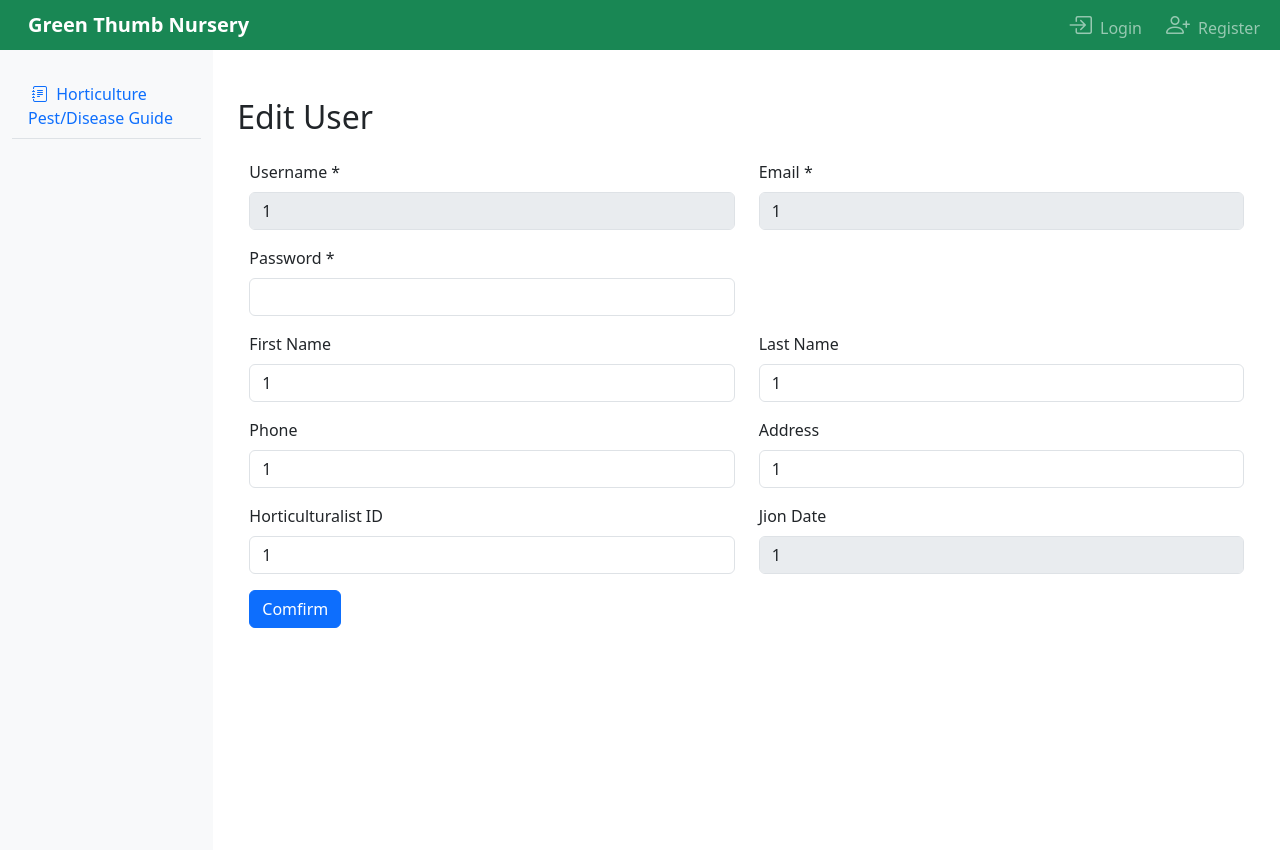
After one commit to Zilin-Li/Biosecurity-Guide-Python, a Flask app: page /admin/user/edit in a window 1280 px wide. The commit adds this page. Run offline with Flask 3, Linux system fonts and the light colour scheme; some libraries are stand-ins or nearby versions.

Commit message:
user management

```diff
--- /dev/null
+++ b/app/templates/admin/userEdit.html
@@ -0,0 +1,75 @@
+{% extends "public/dashboard.html" %}
+
+{% block mainRight %}
+    {% block rightHeader %}
+    <h2 class="mb-4">Edit User</h2>
+    {% endblock %}
+    {% block rightContent %}
+    <div class="container my-4">
+        <form action="{{ url_for('edit_user') }}" method="post">
+            <div class="row">
+                <!-- Username -->
+                <div class="col-md-6 mb-3">
+                    <label for="username" class="form-label">Username *</label>
+                    <input type="text" class="form-control" id="username" name="username" value="{{user_info[0]}}" disabled>
+                </div>
+                <!-- Email -->
+                <div class="col-md-6 mb-3">
+                    <label for="email" class="form-label">Email *</label>
+                    <input type="email" class="form-control" id="email" name="email"  value="{{user_info[0]}}" disabled>
+                </div>
+            </div>
+            <div class="row">
+                <!-- Password -->
+                <div class="col-md-6 mb-3">
+                    <label for="password" class="form-label">Password *</label>
+                    <input type="password" class="form-control" id="password" name="password">
+                </div>
+
+                <!-- Confirm Password -->
+                <!-- <div class="col-md-6 mb-3">
+                    <label for="confirmPassword" class="form-label">Confirm Password *</label>
+                    <input type="password" class="form-control" id="confirmPassword" name="confirmPassword">
+                </div> -->
+            </div>
+            <div class="row">
+                <!-- First Name -->
+                <div class="col-md-6 mb-3">
+                    <label for="firstName" class="form-label">First Name</label>
+                    <input type="text" class="form-control" id="firstName" name="firstName"  value="{{user_info[0]}}">
+                </div>
+                <!-- Last Name -->
+                <div class="col-md-6 mb-3">
+                    <label for="lastName" class="form-label">Last Name</label>
+                    <input type="text" class="form-control" id="lastName" name="lastName"  value="{{user_info[0]}}">
+                </div>
+            </div>
+            <div class="row">
+                <!-- Phone -->
+                <div class="col-md-6 mb-3">
+                    <label for="phone" class="form-label">Phone</label>
+                    <input type="tel" class="form-control" id="phone" name="phone"  value="{{user_info[0]}}">
+                </div>
+                <!-- Address -->
+                <div class="col-md-6 mb-3">
+                    <label for="address" class="form-label">Address</label>
+                    <input type="text" class="form-control" id="address" name="address"  value="{{user_info[0]}}">
+                </div>
+            </div>
+            <div class="row">
+                <div class="col-md-6 mb-3">
+                    <label for="hortid" class="form-label">Horticulturalist ID</label>
+                    <input type="text" class="form-control" id="hortid" name="hortid" value="{{user_info[0]}}">
+                </div>
+                <div class="col-md-6 mb-3">
+                    <label for="joinDate" class="form-label">Jion Date</label>
+                    <input type="text" class="form-control" id="joinDate" name="joinDate" value="{{user_info[0]}}" disabled >
+                </div>
+
+            </div>
+            <div class="msg text-danger" >{{ msg }}</div>
+            <button type="submit" class="btn btn-primary">Comfirm</button>
+        </form>
+    </div>
+    {% endblock %}
+{% endblock %}
--- a/app/templates/base.html
+++ b/app/templates/base.html
@@ -56,7 +56,7 @@
                           <i class="bi bi-person-circle mx-1" style="font-size: 24px;"></i>Profile
                         </a>
                         <ul class="dropdown-menu" aria-labelledby="navbarDropdownProfile">
-                          <li><a class="dropdown-item" href="/profile/edit_user_profile">Edit Profile</a></li>
+                          <li><a class="dropdown-item" href="/profile/edit_profile">Edit Profile</a></li>
                           <li><a class="dropdown-item" href="/profile/change_password">Change Password</a></li>
                         </ul>
                     </li>
--- a/app/templates/public/dashboard.html
+++ b/app/templates/public/dashboard.html
@@ -12,19 +12,28 @@
             <i class="bi bi-journal-text mx-1"></i> Horticulture Pest/Disease Guide
           </a>
         </li>
-        {% if roleid ==2 or roleid ==1 %}
+        {% if roleid == 2 %}  <!-- Staff -->
           <li class="nav-item">
-            <a class="nav-link" href="/" style="border-bottom: 1px solid #dee2e6; padding-bottom: 0.5rem; margin-bottom: 0.5rem;">
+            <a class="nav-link" href="/staff/guide_management" style="border-bottom: 1px solid #dee2e6; padding-bottom: 0.5rem; margin-bottom: 0.5rem;">
                 Guide Management
             </a>
           </li>
           <li class="nav-item">
-            <a class="nav-link" href="/" style="border-bottom: 1px solid #dee2e6; padding-bottom: 0.5rem; margin-bottom: 0.5rem;">
+            <a class="nav-link" href="/staff/user" style="border-bottom: 1px solid #dee2e6; padding-bottom: 0.5rem; margin-bottom: 0.5rem;">
                 User Management
             </a>
           </li>
-          {%endif%}
-          {% if roleid ==1 %}
+        {% elif roleid == 1 %}  <!-- Admin -->
+          <li class="nav-item">
+            <a class="nav-link" href="/admin/guide_management" style="border-bottom: 1px solid #dee2e6; padding-bottom: 0.5rem; margin-bottom: 0.5rem;">
+                Guide Management
+            </a>
+          </li>
+          <li class="nav-item">
+            <a class="nav-link" href="/admin/user" style="border-bottom: 1px solid #dee2e6; padding-bottom: 0.5rem; margin-bottom: 0.5rem;">
+                User Management
+            </a>
+          </li>
           <li class="nav-item">
             <a class="nav-link" href="#"
               style="border-bottom: 1px solid #dee2e6; padding-bottom: 0.5rem; margin-bottom: 0.5rem;"
@@ -39,8 +48,9 @@
               </ul>
             </div>
           </li>
+        {% endif %}
 
-          {%endif%}
+
         </ul>
     </div>
 
--- a/app/views/admin_views.py
+++ b/app/views/admin_views.py
@@ -4,15 +4,19 @@ from flask import  render_template
 from flask import request
 from flask import redirect
 from flask import url_for
+from flask import flash
 import re
-import mysql.connector
 from mysql.connector import FieldType
-from .. import connect
+from .. import get_db_connection
 from flask_hashing import Hashing
 from flask import session
 from datetime import datetime, date
 import secrets
 import random
+
+app.secret_key = 'your secret key'
+hashing = Hashing(app)
+
 
 @app.route("/admin/dashboard")
 def admin_dashboard():
@@ -24,6 +28,106 @@ def admin_dashboard():
         return redirect( url_for('home'))
     return render_template("admin/dashboard.html",isLogin=isLogin,username=username,roleid=roleid)
 
-@app.route("/admin/profile")
-def admin_profile():
-    return "Admin profile"
+@app.route('/admin/user/add', methods=['GET', 'POST'])
+def add_user():
+    isLogin=session.get('loggedin')
+    username = session.get('username')
+    roleid=session.get('roleid')
+    msg=''
+    if isLogin:
+        if request.method == 'POST' and 'username' in request.form and 'password' in request.form and 'email' in request.form and 'confirmPassword'in request.form:
+            newusername = request.form['username']
+            password = request.form['password']
+            confirm_password = request.form['confirmPassword']
+            email = request.form['email']
+               # Check if account exists using MySQL
+            query = """
+            SELECT
+                u.username,
+                u.email
+            FROM
+                User u
+            WHERE username = %s
+                OR u.email = %s;;
+                """
+            connection, cursor = get_db_connection()
+            try:
+                cursor.execute(query, (newusername,email,))
+                account = cursor.fetchone()
+            except Exception as e:
+                print(f"An error occurred: {e}")
+            finally:
+                cursor.close()
+                connection.close()
+            # If account exists show error and validation checks
+            if account:
+                if account[0]== newusername:
+                    msg = 'Account already exists!'
+                elif account[1] == email:
+                    msg = 'Email already exists!'
+            elif not re.match(r'[^@]+@[^@]+\.[^@]+', email):
+                msg = 'Invalid email address!'
+            elif not re.match(r'^[A-Za-z0-9]+$', username):
+                msg = 'Username must contain only characters and numbers!'
+            elif password !=confirm_password:
+                msg = 'Password confirmation failed.!'
+            elif not username or not password or not confirm_password or not email :
+                msg = 'Please fill out the form!'
+            else:
+                #Automatic salt generation
+                random_text = secrets.token_hex(16)
+                # Set default user profile
+                first_name = request.form.get('firstName')
+                last_name = request.form.get('lastName')
+                phone = request.form.get('phone')
+                address = request.form.get('address')
+                join_date =datetime.now()
+                user_role_id = 3
+                status = 1
+                # Automatically generate a user id
+                horticulturalist_id = generate_user_num('HORT')
+                print(horticulturalist_id, '~~~~~~~~~')
+                # Account doesnt exists and the form data is valid, now insert new account into accounts table
+                hashed = hashing.hash_value(password, salt=random_text)
+                connection, cursor = get_db_connection()
+                try:
+                    cursor.execute('INSERT INTO user VALUES (NULL,%s,%s, %s, %s, %s, %s,%s, %s, %s, %s)', (newusername, hashed, random_text, first_name, last_name, email, phone, join_date, user_role_id, status))
+                    new_user_id = cursor.lastrowid
+                    print(new_user_id, '!!!!!')
+                    cursor.execute('''
+                        INSERT INTO Horticulturalist (user_id, horticulturalist_id,address)
+                            VALUES (%s, %s,%s)
+                        ''', (new_user_id, horticulturalist_id,address))
+                    connection.commit()
+                except Exception as e:
+                    print(f"An error occurred: {e}")
+                finally:
+                    cursor.close()
+                    connection.close()
+                msg = 'You have successfully registered!'
+                # msg =horticulturalist_id
+                # return redirect( url_for('login'))
+        elif request.method == 'POST':
+            # Form is empty... (no POST data)
+            msg = 'Please fill out the form!'
+        return render_template("admin/userAdd.html",isLogin=isLogin,username=username,roleid=roleid, msg=msg)
+    else:
+        return redirect(url_for('login'))
+def generate_user_num(roleName):
+    # Gets the year, month, day, hour, second of the current time
+    timestamp = datetime.now().strftime("%Y%m%d%H%M%S")
+    # Generate a 5-digit random number
+    random_number = random.randint(10000, 99999)
+    # Creat user id
+    user_id = f"{roleName}{timestamp}{random_number}"
+    return user_id
+
+@app.route('/admin/user/edit', methods=['GET', 'POST'])
+def edit_user():
+    isLogin=session.get('loggedin')
+    username = session.get('username')
+    roleid=session.get('roleid')
+    msg=''
+    user_info = [1]
+
+    return render_template("admin/userEdit.html",isLogin=isLogin,username=username,roleid=roleid, msg=msg,user_info=user_info)
```
Also changed, not shown: app/templates/admin/staffMgt.html (added, +15 -0 lines), app/templates/admin/userAdd.html (added, +63 -0 lines), app/templates/staff/guideMgt.html (added, +16 -0 lines), app/templates/staff/userDetail.html (added, +32 -0 lines), app/templates/staff/userMgt.html (added, +56 -0 lines), app/views/public_views.py (+4 -6 lines), app/views/staff_views.py (+102 -9 lines), app/__init__.py (line endings or trailing spaces), app/templates/public/guidePage.html (renamed from app/templates/public/guide.html). Lines whose indentation alone changed are shown as unchanged.
